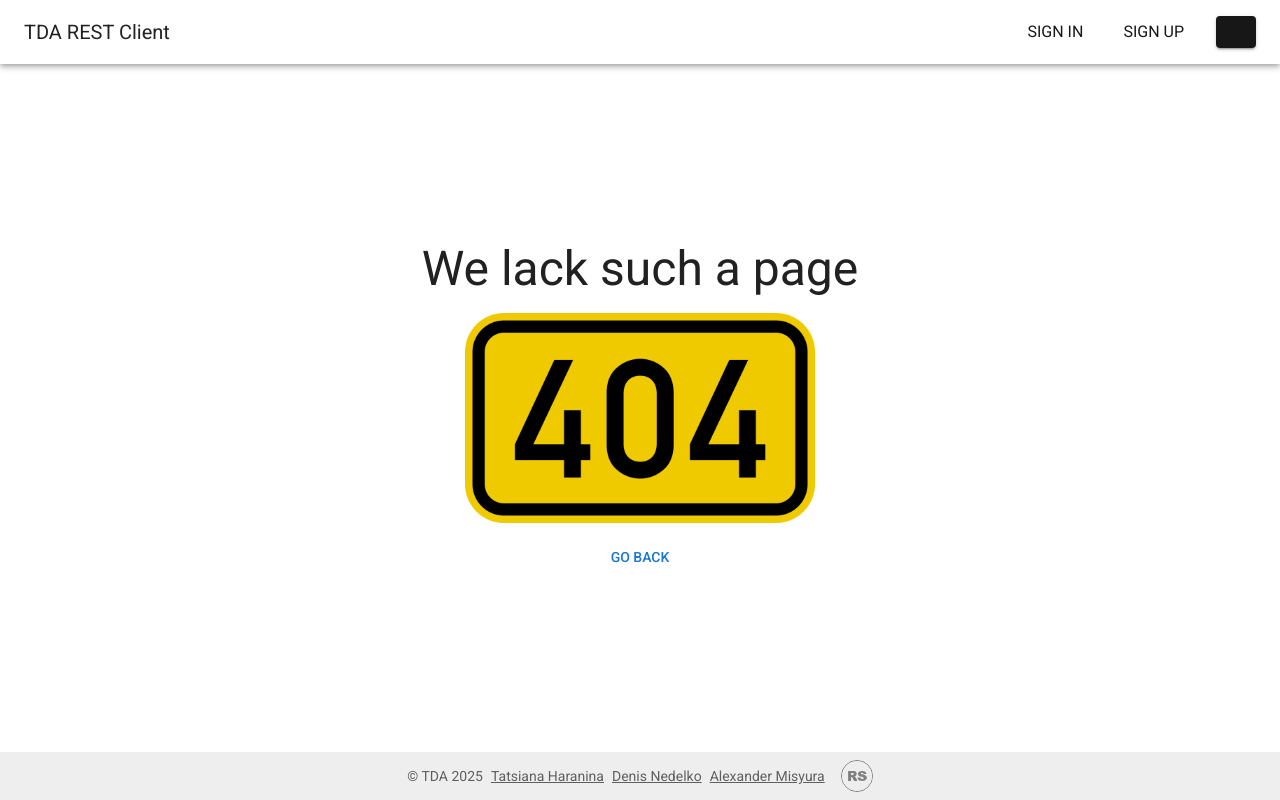
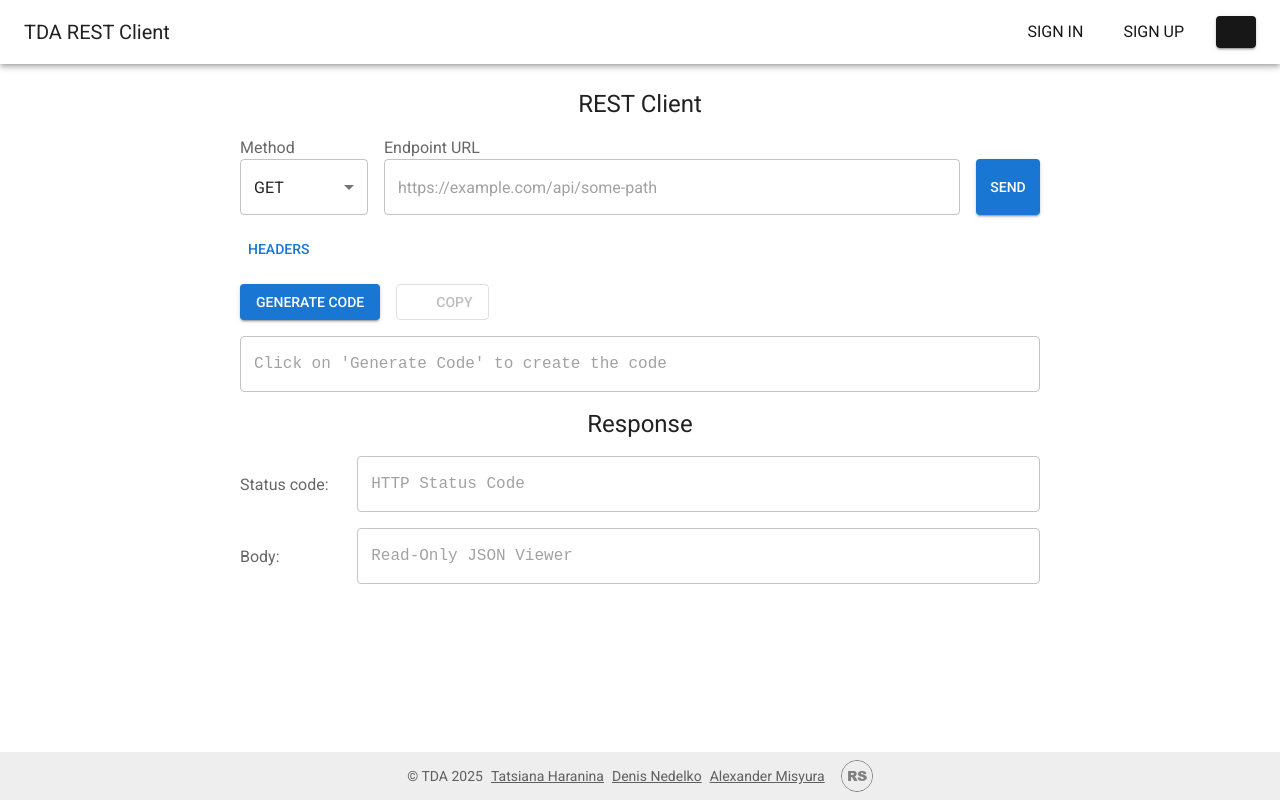
Before and after one commit to tanyagoryaninaD/rest-client-app, a Next.js app: page /en/client/GET in a window 1280 px wide. Built offline with nearby package versions, Linux system fonts and the light colour scheme; some icons are missing; what @mui/material-nextjs would draw is missing.

Commit message:
feat: implement url replacement after changed method

```diff
--- /dev/null
+++ b/src/app/[locale]/client/[method]/page.tsx
@@ -0,0 +1,5 @@
+import ClientPage from '../page';
+
+export default function ClientMethodPage() {
+  return <ClientPage />;
+}
--- a/src/components/forms/rest-client/request/select-method.tsx
+++ b/src/components/forms/rest-client/request/select-method.tsx
@@ -1,28 +1,55 @@
 import { Box, InputLabel, MenuItem, Select } from '@mui/material';
 import { useTranslations } from 'next-intl';
+import { useEffect, useState } from 'react';
 
 import { CLIENT_FORM, METHODS } from '@/constants/rest-client';
+import { usePathname, useRouter } from '@/i18n/navigation';
 import type { UseFormProps } from '@/types/components/rest-client';
 
 export default function SelectMethod(props: UseFormProps) {
   const t = useTranslations('rest-client.request.labels');
+  const pathname = usePathname();
+  const router = useRouter();
+  const [method, setMethod] = useState(pathname.split('/')[2] || METHODS[0]);
+
+  useEffect(() => {
+    const pathnames = pathname.split('/');
+    if (pathnames.length > 2) {
+      pathnames.splice(2, 1, method);
+    } else {
+      pathnames.push(method);
+    }
+    const newPathname = pathnames.join('/');
+
+    if (newPathname !== pathname) {
+      router.replace({ pathname: newPathname });
+    }
+  }, [method, pathname, router]);
+
+  const handleChangeMethod: React.ChangeEventHandler<HTMLSelectElement> = (
+    event
+  ) => {
+    setMethod(event.target.value);
+  };
 
   return (
     <Box>
       <InputLabel htmlFor="method-select">{t('method')}</InputLabel>
       <Select
-        defaultValue={METHODS[0]}
         sx={{ width: '8rem' }}
         slotProps={{
           input: {
             id: 'method-select',
           },
         }}
-        {...props.register(CLIENT_FORM.method)}
+        value={method}
+        {...props.register(CLIENT_FORM.method, {
+          onChange: handleChangeMethod,
+        })}
       >
         {METHODS.map((method) => (
           <MenuItem key={method} value={method}>
-            {method.toUpperCase()}
+            {method}
           </MenuItem>
         ))}
       </Select>
--- a/src/constants/rest-client.ts
+++ b/src/constants/rest-client.ts
@@ -32,7 +32,7 @@ export const HEADERS = {
   'Last-Modified': [],
 } as const;
 
-export const METHODS = ['get', 'post', 'put', 'patch', 'delete'] as const;
+export const METHODS = ['GET', 'POST', 'PUT', 'PATCH', 'DELETE'] as const;
 
 export const CLIENT_FORM = {
   method: 'method',
```
